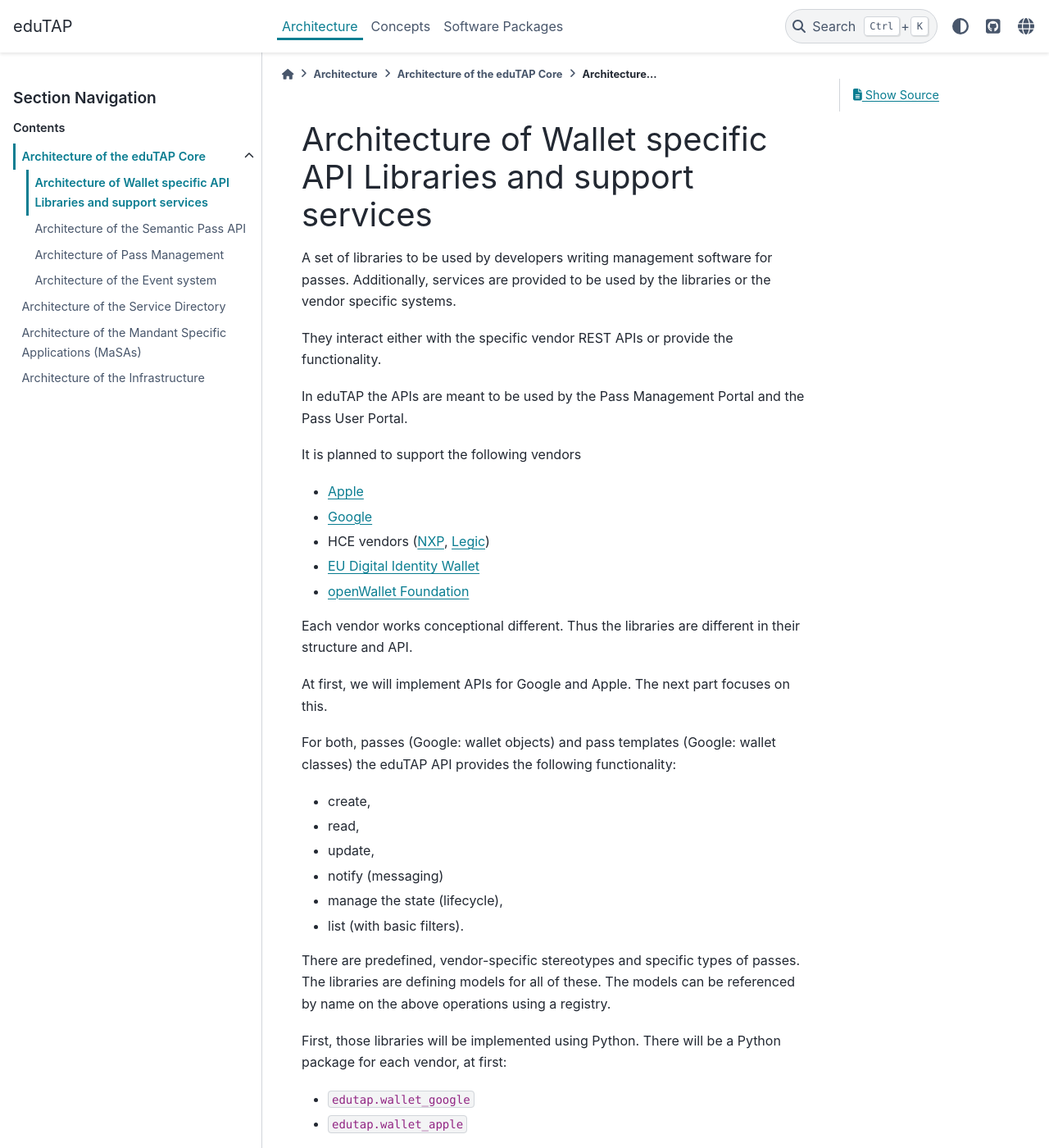
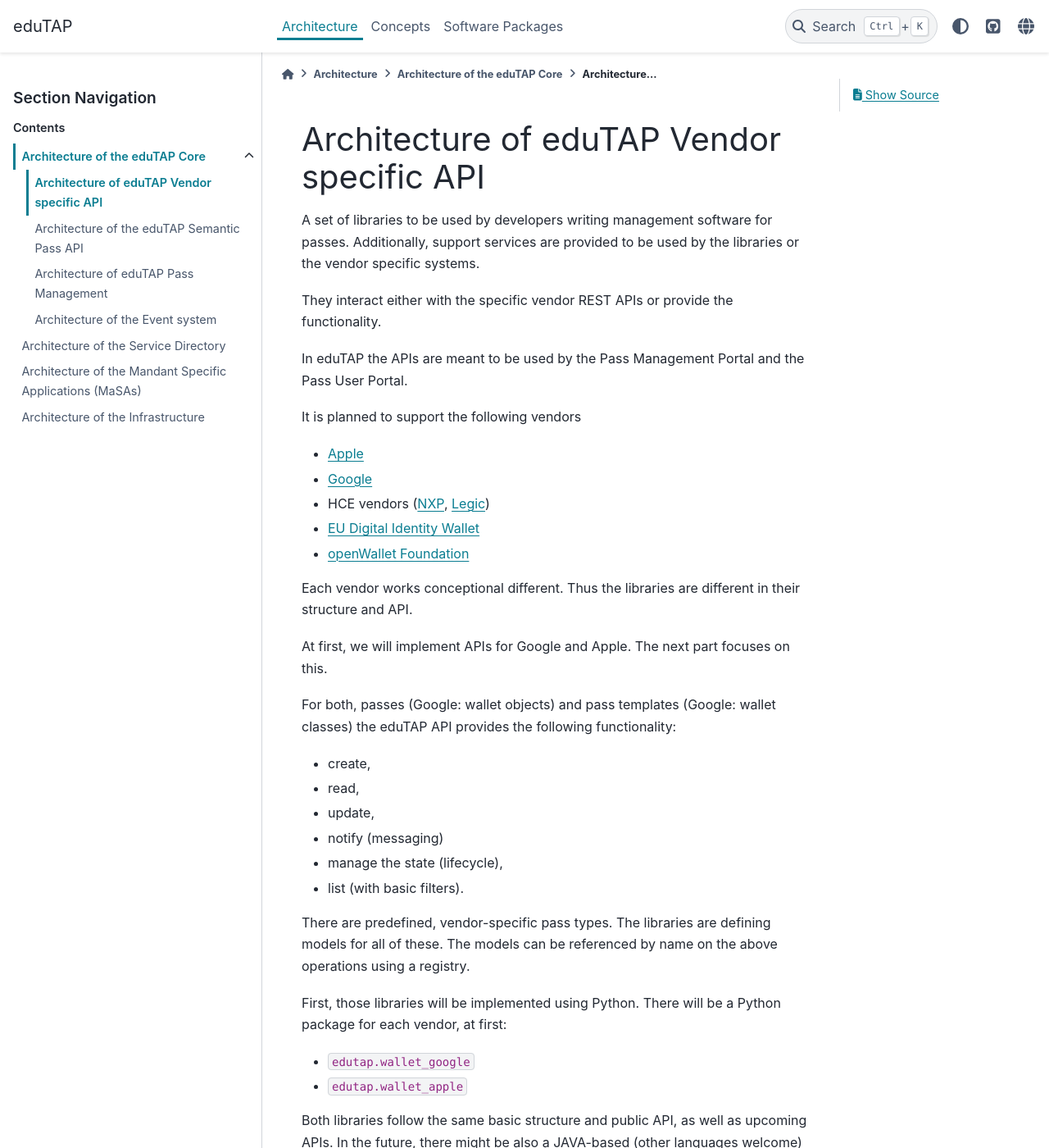
Before and after one commit to edutap-eu/documentation, a Sphinx documentation site: the page built from source/architecture/core/vendor-specific-api.md, in a window 1280 px wide and 1400 px high. Shown: the whole window at 82% size. Built offline with Sphinx 7.4.7 and the PyData theme 0.15.4, drawn with Linux system fonts in a browser that asks for light colours; some of the changed text lies outside the part shown.

Commit message:
more clenaup

````diff
--- a/source/architecture/core/index.md
+++ b/source/architecture/core/index.md
@@ -3,11 +3,11 @@
 
 ```{toctree}
 ---
-maxdepth: 2
+maxdepth: 1
 caption: Contents
 ---
 
-wallet-specific-api-libraries-and-support-services.md
+vendor-specific-api.md
 semantic-pass-api.md
 pass-management.md
 event-system.md
--- a/source/architecture/core/pass-management.md
+++ b/source/architecture/core/pass-management.md
@@ -1,4 +1,4 @@
-# Architecture of Pass Management
+# Architecture of eduTAP Pass Management
 
 Pass management is the task, of creating and designing passes and then offering those passes to potential users, here called tappers.
 
--- a/source/architecture/core/semantic-pass-api.md
+++ b/source/architecture/core/semantic-pass-api.md
@@ -1,4 +1,4 @@
-# Architecture of the Semantic Pass API
+# Architecture of the eduTAP Semantic Pass API
 
 ## Overview
 
--- a/source/architecture/core/wallet-specific-api-libraries-and-support-services.md
+++ b/source/architecture/core/vendor-specific-api.md
@@ -1,7 +1,7 @@
-# Architecture of Wallet specific API Libraries and support services
+# Architecture of eduTAP Vendor specific API
 
 A set of libraries to be used by developers writing management software for passes.
-Additionally, services are provided to be used by the libraries or the vendor specific systems.
+Additionally, support services are provided to be used by the libraries or the vendor specific systems.
 
 They interact either with the specific vendor REST APIs or provide the functionality.
 
@@ -29,7 +29,7 @@
 - manage the state (lifecycle),
 - list (with basic filters).
 
-There are predefined, vendor-specific {term}`stereotypes <stereotype>` and specific types of passes.
+There are predefined, vendor-specific pass types.
 The libraries are defining models for all of these.
 The models can be referenced by name on the above operations using a registry.
 
````
Also changed, not shown: source/glossary.md (+1 -1 lines).
